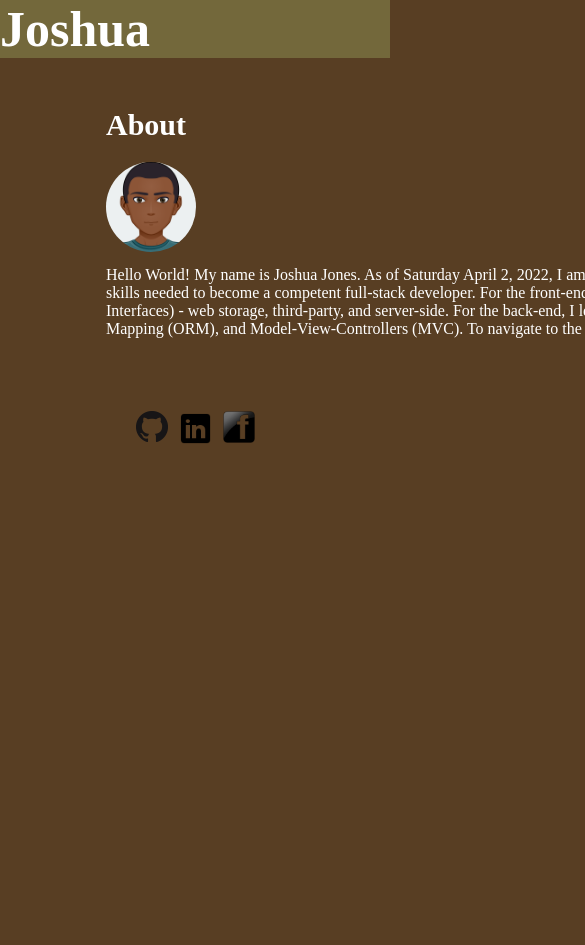
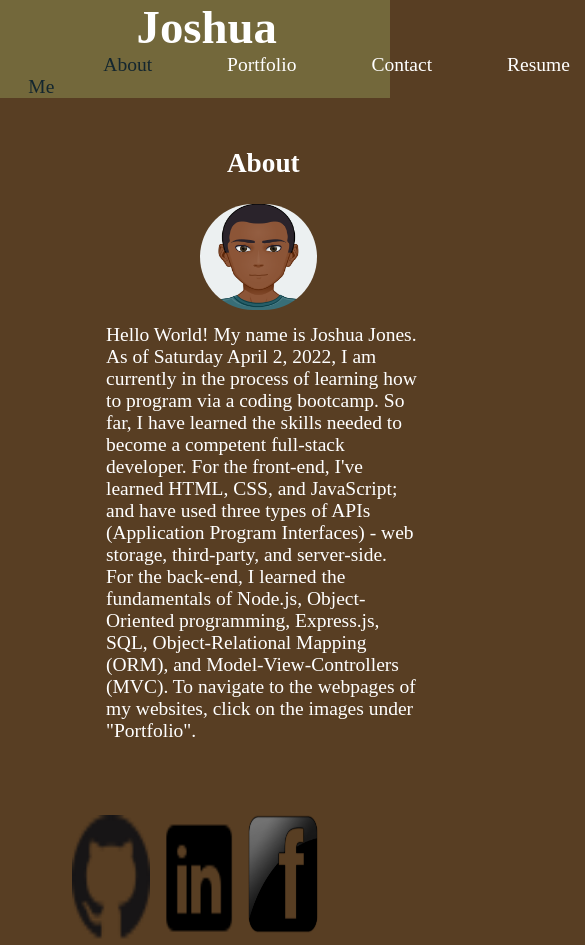
Before and after one commit to CoderJ01/react-programming-portfolio, a React (Create React App) app: page / in a window 390 px wide. Shown: the top 945 px of the page, 585 px wide, since content can reach past the window. Before the commit the page ends 844 px from the top, so only its background shows below. Built offline with nearby package versions, Linux system fonts and the light colour scheme.

Commit message:
media responsiveness (1024px, iPad Pro)

```diff
--- a/src/components/pages/Contact/index.js
+++ b/src/components/pages/Contact/index.js
@@ -63,7 +63,7 @@ function Contact() {
                 <br/>
                 <div>
                     <label htmlFor="message">Message:</label><br/>
-                    <textarea name="message" defaultValue={message} onBlur={handleChange} rows="10" />
+                    <textarea name="message" defaultValue={message} onBlur={handleChange} rows="5" />
                 </div>
                 <br/>
             </form>
--- a/src/components/pages/Portfolio/index.js
+++ b/src/components/pages/Portfolio/index.js
@@ -12,6 +12,7 @@ function Portfolio() {
     return (
         <div id="portfolio">
             <h2>Portfolio</h2>
+            <div className="content">
                 <div className="pair-wrapper">
                     <div className="application">
                         <a href="https://coderj01.github.io/coding-portfolio-website/" rel="noreferrer" target="_blank">First Portfolio</a>
@@ -61,6 +62,7 @@ function Portfolio() {
                     </div>
                 </div>
             </div>
+        </div>
     );
 }
 
--- a/src/index.css
+++ b/src/index.css
@@ -223,3 +223,154 @@ footer {
 .facebook:active {
   opacity: 1.0;
 }
+
+/* MEDIA RESPONSIVENESS */
+
+/* iPad Pro */
+@media screen and (max-width: 1024px) {
+
+  header h1 {
+    font-size: 12vw;
+    margin-left: 35vw;
+  }
+
+  header nav ul {
+    margin-left: 0px;
+    margin-top: 0px;
+    position: relative;
+    margin-left: -3vw;
+  }
+
+  header nav ul a {
+    font-size: 5vw;
+  }
+
+  .project h2 {
+    font-size: 7vw;
+    margin-left: 31vw;
+  }
+
+  #about-me img {
+    width: 30vw;
+    height: 27vw;
+    margin-left: 24vw;
+    margin-top: 3vh;
+    border-radius: 15vw;
+  }
+
+  #about-me p {
+    font-size: 5vw;
+    width: 80vw;
+  }
+
+  #portfolio {
+    margin-left: 1vw;
+  }
+
+  #portfolio h2 {
+    margin-left: 37vw;
+  }
+
+  .pair-wrapper {
+    display: block;
+  }
+
+  .application {
+    margin-top: 45vw;
+    margin-left: 13vw;
+  }
+
+  .main-display {
+    width: 70vw;
+    height: 50vh;
+    border-width: 15px;
+  }
+
+  .content {
+    margin-top: -28vh;
+  }
+
+  .application a {
+    font-size: 6vw;
+    margin-left: 2%;
+    margin-top: 2%;
+  }
+
+  .gitHub {
+    width: 10vw;
+    height: 8vh;
+    margin-left: 59vw;
+    margin-top: -53vh;
+  }
+
+  #contact h2 {
+    width: 30vw;
+    margin-left: 25vw;
+  }
+
+  #contact-form {
+    margin-top: 2vh;
+    margin-left: 12vw;
+  }
+
+  #contact-form label {
+    font-size: 5vw;
+  }
+
+  #contact-form input {
+    padding: 2vw;
+    width: 52vw;
+    font-size: 5vw;
+  }
+
+  #contact-form textarea {
+    width: 56vw;
+    font-size: 5vw;
+  }
+
+  #contact p {
+    font-size: 5vw;
+    margin-left: 12vw;
+  }
+
+  #contact button {
+    font-size: 5vw;
+    width: 20vw;
+    margin-left: 12vw;
+  }
+
+  #resume p {
+    font-size: 5vw;
+    width: 38vw;
+  }
+
+  #resume a {
+    margin-left: 1vw;
+  }
+
+  #resume h3 {
+    font-size: 7vw;
+    width: 58vw;
+  }
+
+  #resume ul li {
+    font-size: 5vw;
+  }
+
+  .git {
+    width: 20vw;
+    height: 15vh;
+    margin-right: 10px;
+  }
+
+  .linked {
+    width: 20vw;
+    height: 15vh;
+  }
+
+  .facebook {
+    margin-left: 10px;
+    width: 18vw;
+    height: 14vh;
+  }
+}
```
Lines whose indentation alone changed are shown as unchanged.
